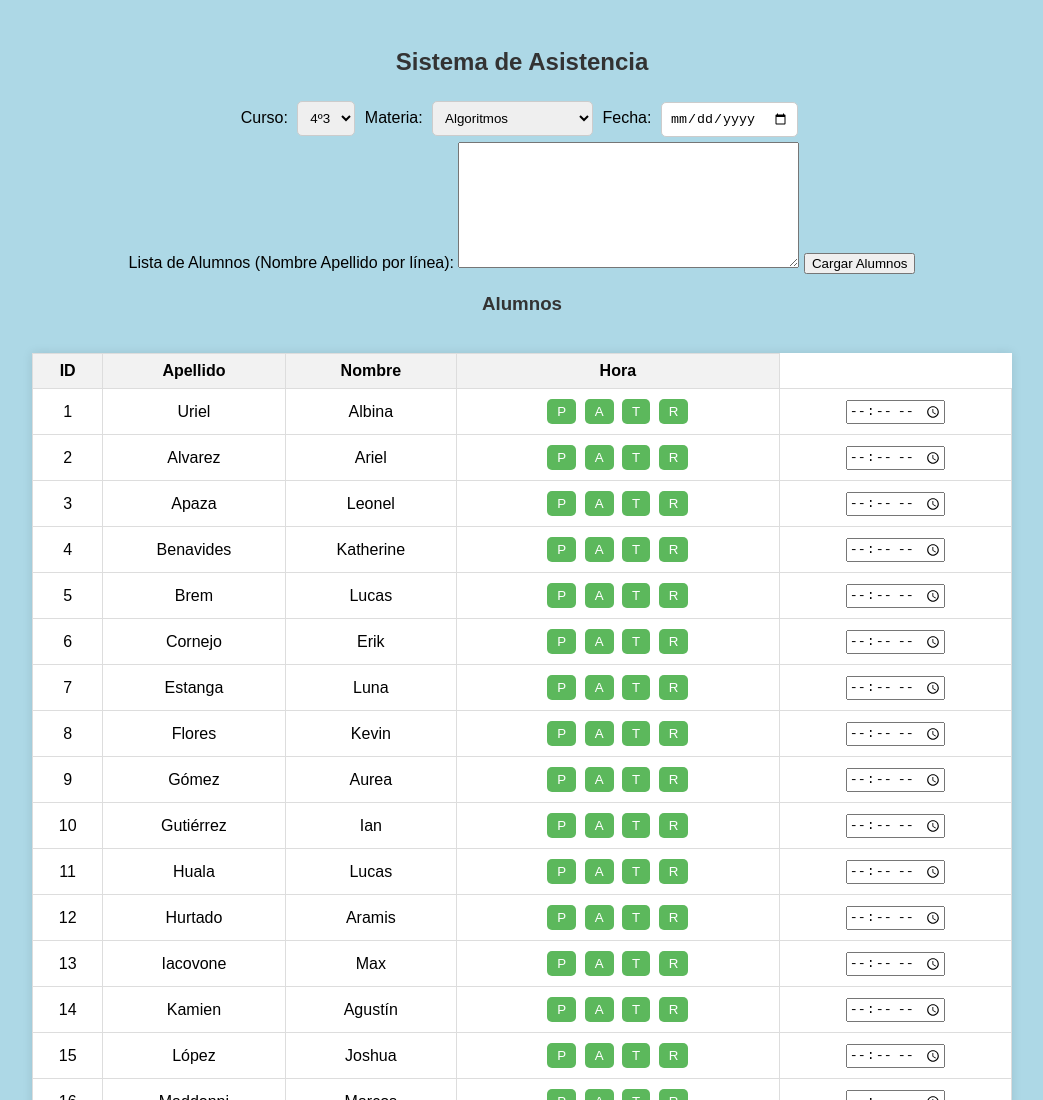
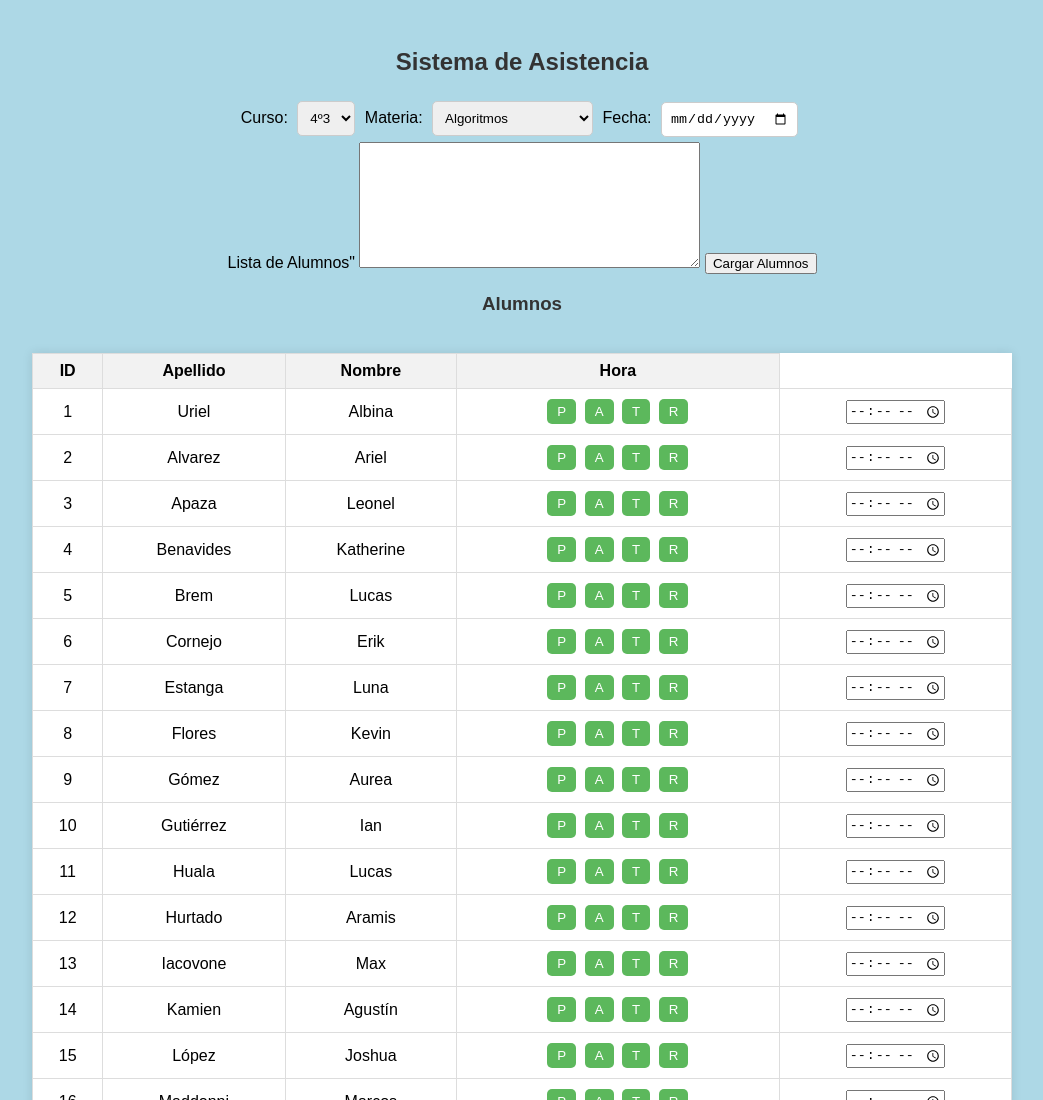
Before and after one commit to LourdesMoya/TP-octubre, a plain HTML site: page index.html in a window 1280 px wide. Shown: the top 1100 px of the page, without its empty margins (118-1161 px from the left). Drawn offline with Linux system fonts and the light colour scheme; a script that the page names is missing.

Commit message:
Update index.html

```diff
--- a/index.html
+++ b/index.html
@@ -32,7 +32,7 @@
     </div>
 
     <form onsubmit="cargarAlumnos(event)">
-        <label for="listaAlumnos">Lista de Alumnos (Nombre Apellido por línea):</label>
+        <label for="listaAlumnos">Lista de Alumnos" </label>
         <textarea id="listaAlumnos" name="lista" rows="8" cols="40"></textarea>
         <input type="submit" value="Cargar Alumnos">
     </form>
```
